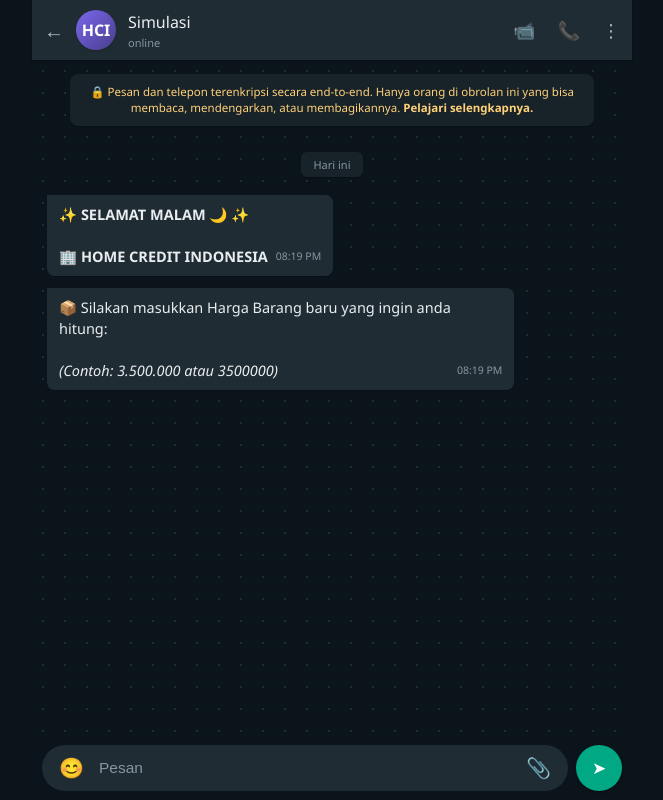
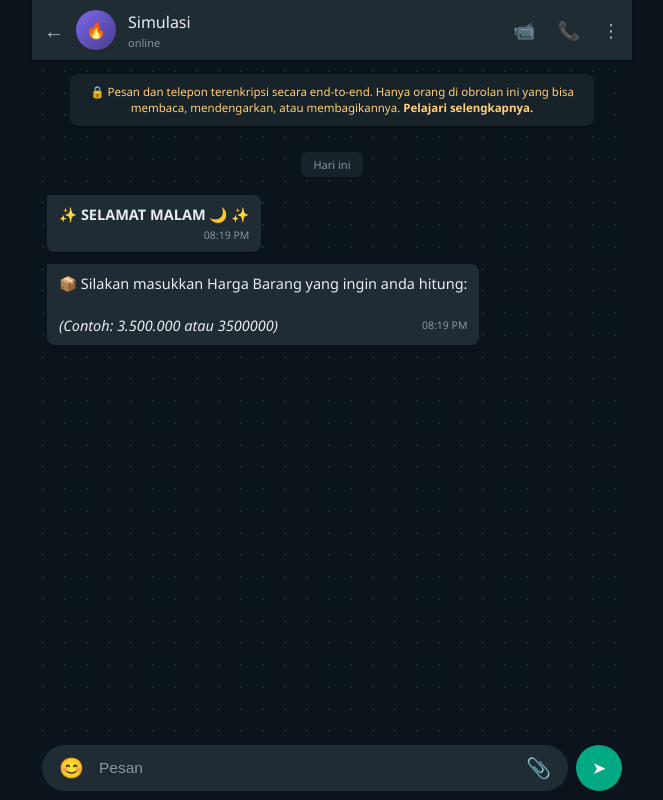
Before and after one commit to Rafiakbar10/webs, a Flask app: page / in a window 1280 px wide. Shown: the whole page, without its empty margins (308-971 px from the left). Run offline with Flask 3, Linux system fonts and the light colour scheme.

Commit message:
Update index.html

```diff
--- a/templates/index.html
+++ b/templates/index.html
@@ -3,7 +3,7 @@
 <head>
     <meta charset="UTF-8">
     <meta name="viewport" content="width=device-width, initial-scale=1.0, maximum-scale=1.0, user-scalable=no">
-    <title>WhatsApp - Simulasi Cicilan HCI</title>
+    <title>WA Simulasi</title>
     <style>
         * {
             box-sizing: border-box;
@@ -365,8 +365,8 @@
         <!-- Header WhatsApp -->
         <div class="wa-header">
             <div class="wa-header-left">
-                <span class="back-arrow" onclick="alert('Yah lagi ga bisa keluar dari halaman ini 😂😂😂🙏')">←</span>
-                <div class="wa-avatar" onclick="window.open('https://share.google/3PPIeZmmVKsQZ0eHA', '_blank')">HCI</div>
+                <span class="back-arrow" onclick="alert('𝕐𝕒𝕙 𝕝𝕒𝕘𝕚 𝕘𝕒 𝕓𝕚𝕤𝕒 𝕜𝕖𝕝𝕦𝕒𝕣 𝕕𝕒𝕣𝕚 𝕙𝕒𝕝𝕒𝕞𝕒𝕟 𝕚𝕟𝕚😂😂🙏')">←</span>
+                <div class="wa-avatar" onclick="window.open('https://share.google/3PPIeZmmVKsQZ0eHA', '_blank')">🔥</div>
                 <div class="wa-contact-info" onclick="window.open('https://share.google/3PPIeZmmVKsQZ0eHA', '_blank')">
                     <h3 class="wa-contact-name" id="headerStatus">Simulasi</h3>
                     <p id="subStatus">online</p>
@@ -462,7 +462,7 @@
             setTimeout(() => {
                 removeTypingBubble(typingId1);
                 subStatus.innerText = "online";
-                appendMessage(`✨ <b>${salamWaktu}</b> ✨<br><br>🏢 <b>HOME CREDIT INDONESIA</b>`, 'bot');
+                appendMessage(`✨ <b>${salamWaktu}</b> ✨<br>`, 'bot');
 
                 // Chat 2: Masukkan harga barang dan contohnya
                 const typingId2 = showTypingBubble();
@@ -471,7 +471,7 @@
                 setTimeout(() => {
                     removeTypingBubble(typingId2);
                     subStatus.innerText = "online";
-                    appendMessage(`📦 Silakan masukkan Harga Barang baru yang ingin anda hitung:<br><br><i>(Contoh: 3.500.000 atau 3500000)</i>`, 'bot');
+                    appendMessage(`📦 Silakan masukkan Harga Barang yang ingin anda hitung:<br><br><i>(Contoh: 3.500.000 atau 3500000)</i>`, 'bot');
                 }, 1200);
 
             }, 1000);
```
